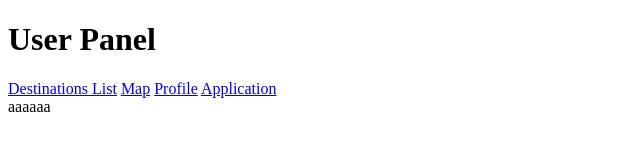
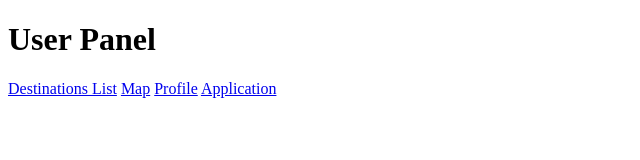
Before and after one commit to carlasahuquillocampro-droid/TecnunGo, a plain HTML site: page user_panel.html in a window 1280 px wide. Shown: the full height of the page, 0-640 px from the left. Drawn offline with Linux system fonts and the light colour scheme.

Commit message:
Quito la mierda de carla

```diff
--- a/user_panel.html
+++ b/user_panel.html
@@ -12,6 +12,5 @@
             <a href="application.html">Application</a>
         </nav>
     </div>
-	aaaaaa
 </body>
 </html>
```
